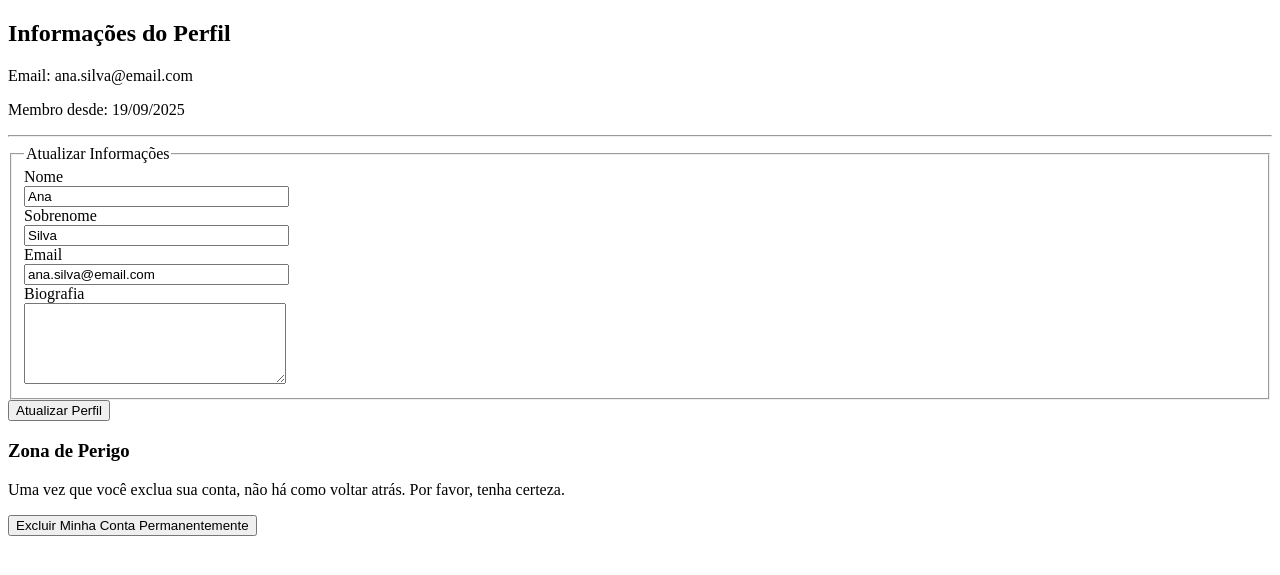
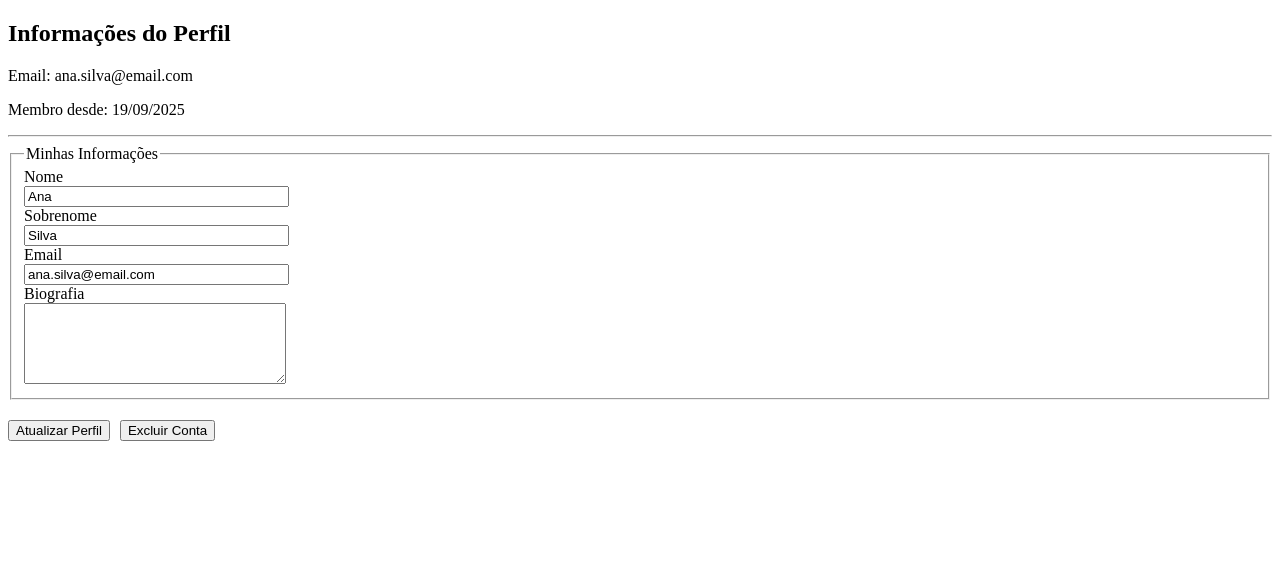
Before and after one commit to roberto16477/DevWeb2, a Flask app: page /perfil in a window 1280 px wide. Shown: the part 36-611 px from the top of the page. Run offline with Flask 3, Linux system fonts and the light colour scheme; a user stored in the database is signed in.

Commit message:
up delete perfil

```diff
--- a/routes.py
+++ b/routes.py
@@ -76,7 +76,7 @@ def login():
 @app.route("/logout")
 def logout():
     logout_user()
-    return redirect(url_for('homepage'))
+    return redirect(url_for('login'))
 
 @app.route("/perfil", methods=['GET', 'POST'])
 @login_required # Protege a rota, só usuários logados podem acessar
--- a/templates/perfil.html
+++ b/templates/perfil.html
@@ -24,7 +24,7 @@
         <form method="POST" action="">
             {{ form.hidden_tag() }}
             <fieldset>
-                <legend>Atualizar Informações</legend>
+                <legend>Minhas Informações</legend>
                 <div>
                     {{ form.nome.label }}<br>
                     {{ form.nome(size=30) }}
@@ -42,19 +42,20 @@
                     {{ form.biografia(rows=5, cols=30) }}
                 </div>
             </fieldset>
+
+        </form>
+
+         <div style="display: flex; align-items: center; gap: 10px; margin-top: 20px;">
+
             <div>
                 {{ form.submit() }}
             </div>
-        </form>
 
-         <div>
-            <h3>Zona de Perigo</h3>
-            <p>Uma vez que você exclua sua conta, não há como voltar atrás. Por favor, tenha certeza.</p>
-
-            <form action="{{ url_for('delete_profile') }}" method="POST">
-                <input type="submit" value="Excluir Minha Conta Permanentemente"
+            <form action="{{ url_for('delete_profile') }}" method="POST" style="margin: 0;">
+                <input type="submit" value="Excluir Conta"
                        onclick="return confirm('Você tem CERTEZA que deseja excluir sua conta? Todos os seus posts e dados serão apagados para sempre.');">
             </form>
+
         </div>
     </main>
 </body>
```
Also changed, not shown: instance/blog.db.
